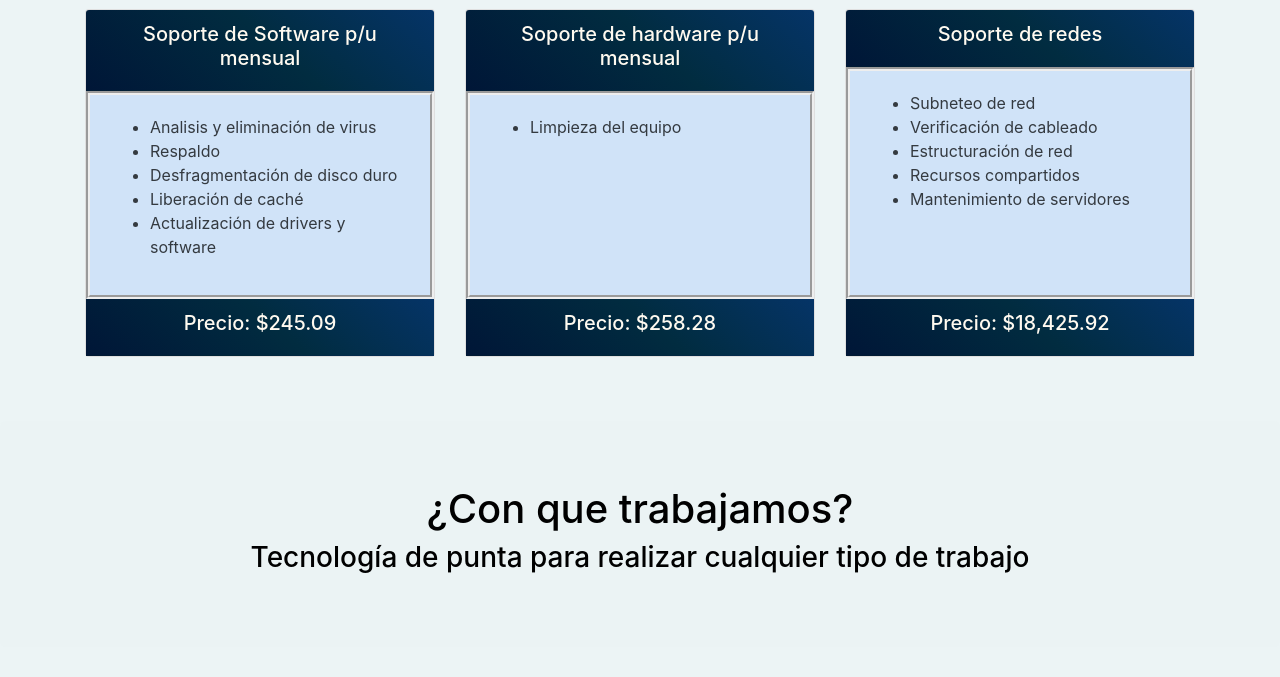
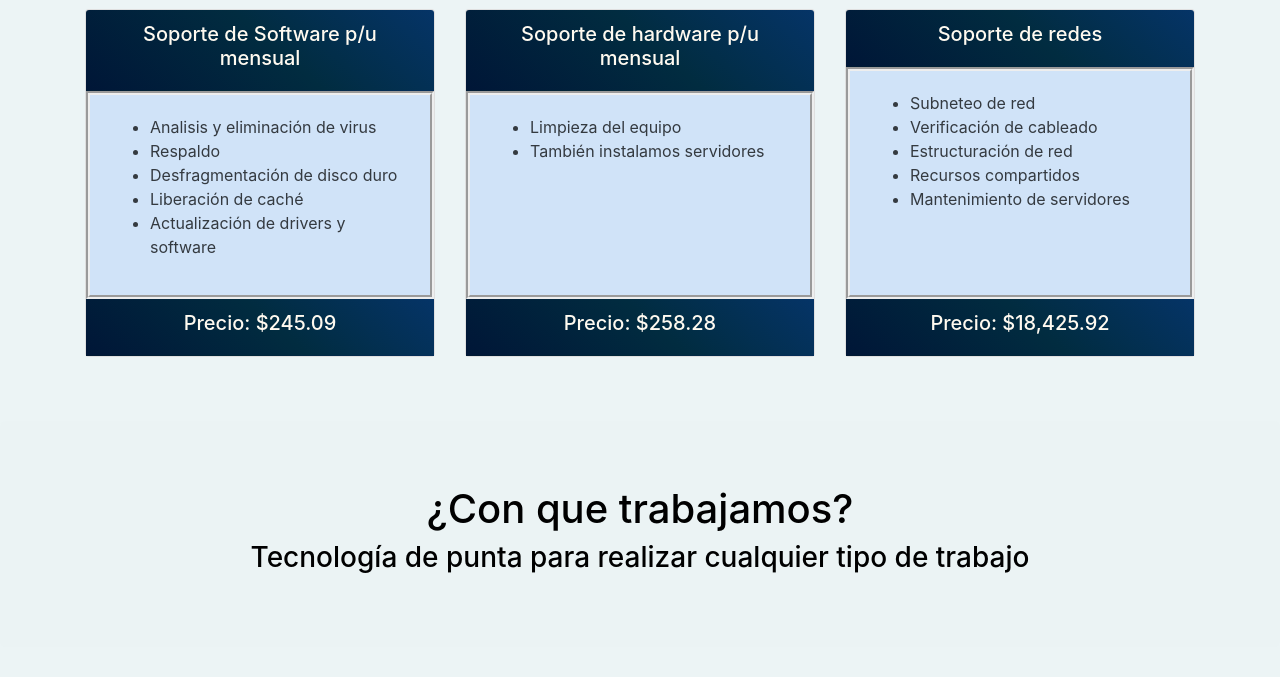
Before and after one commit to Holy-Fix/holy, a website: page Servicios.html in a window 1280 px wide. Shown: the part 980-1657 px from the top of the page. Drawn offline with nearby package versions, Linux system fonts and the light colour scheme.

Commit message:
Update Servicios.html

```diff
--- a/Servicios.html
+++ b/Servicios.html
@@ -208,6 +208,7 @@
         <div class="card-body text-dark">
           <ul>
             <li>Limpieza del equipo</li>
+            <li>También instalamos servidores</li>
           </ul>
         </div>
         <div class="card-header">
```
